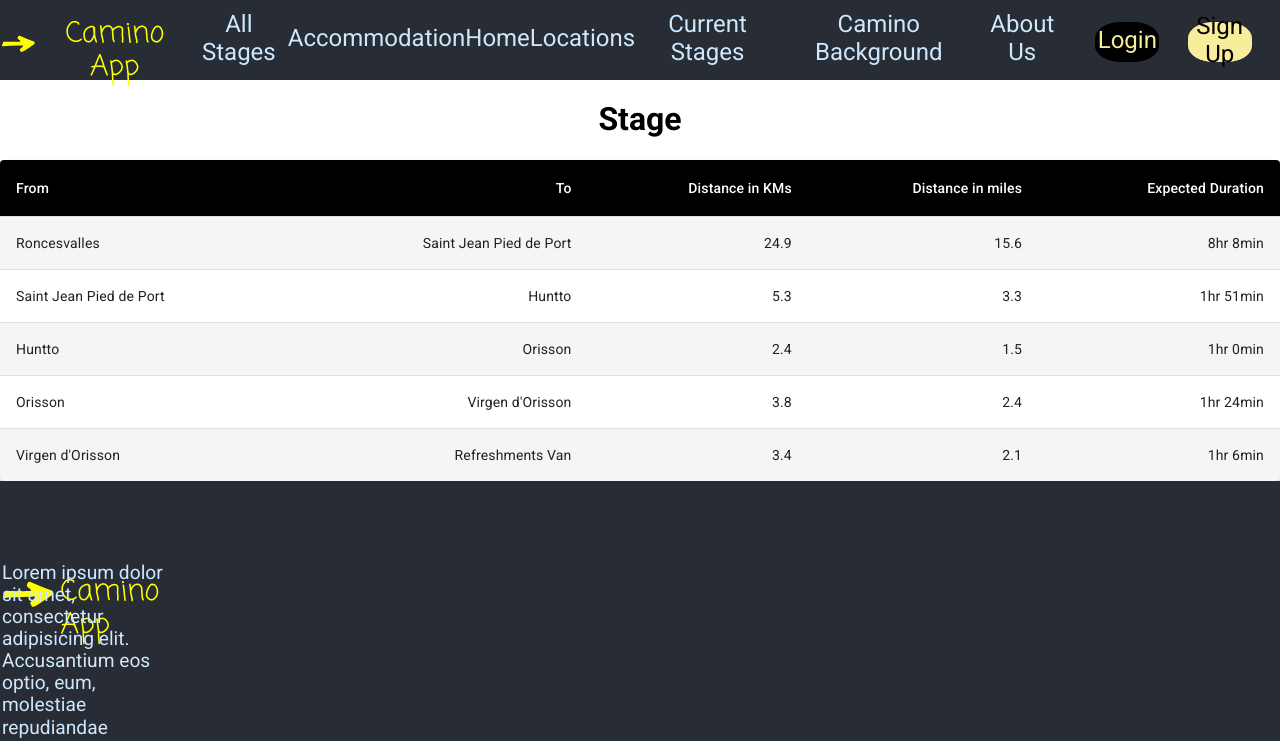
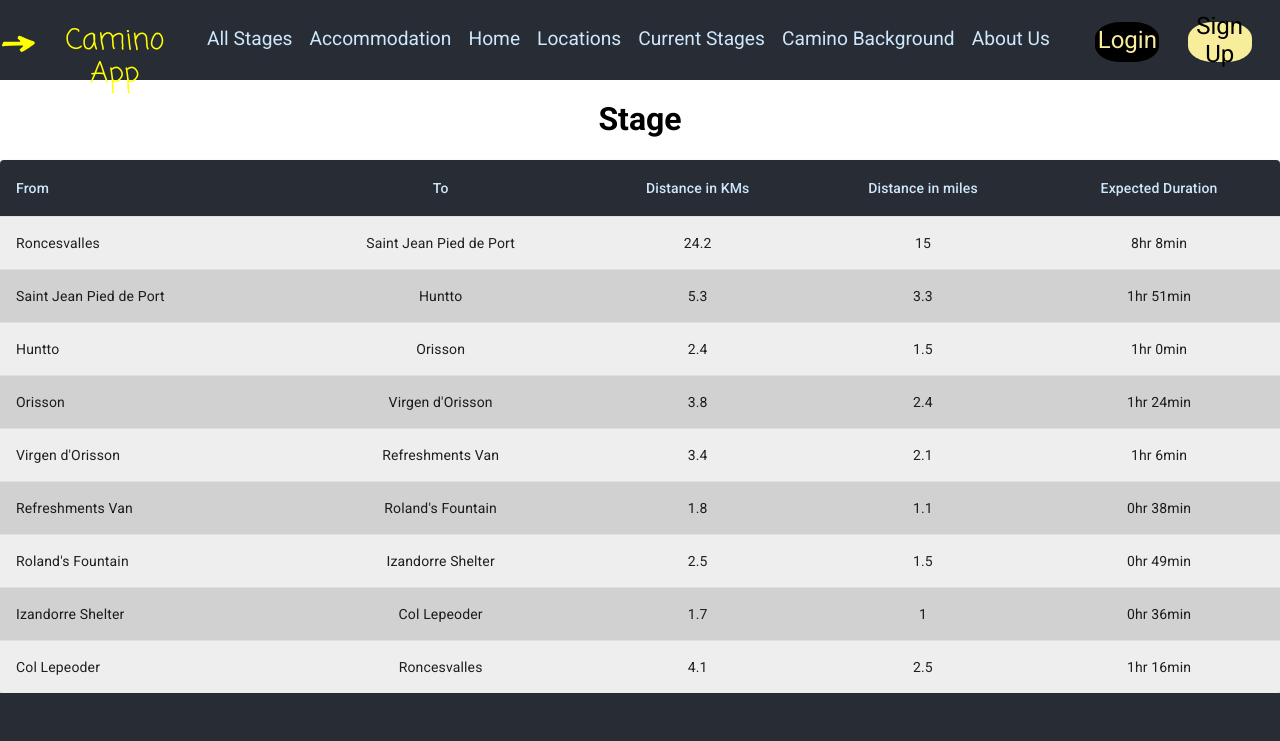
Before and after one commit to mmccart3/newcaminoapp, a React (Create React App) app: page /stages in a window 1280 px wide. Shown: the top 741 px of the page. Built offline with nearby package versions, Linux system fonts and the light colour scheme; the HTML template or start-up script is replaced by a standard one.

Commit message:
changed table colours

```diff
--- a/src/App.js
+++ b/src/App.js
@@ -1,4 +1,3 @@
-import logo from './logo.svg';
 import './App.css';
 import React from 'react';
 import { BrowserRouter, Routes, Route } from 'react-router-dom';
--- a/src/components/Navbar.css
+++ b/src/components/Navbar.css
@@ -33,7 +33,7 @@
 
 .nav-title {
     color: yellow;
-    font-size: 1.8rem;
+    /* font-size: 10px; */
     margin-top: 18px;
     font-family: 'Coming Soon', cursive;
     ;
@@ -41,7 +41,7 @@
 }
 
 .nav-menu {
-    font-size: 1.5rem;
+    font-size: 14;
     width: 100%;
     display: flex;
     list-style: none;
@@ -87,7 +87,7 @@
 .nav-title {
     color: yellow;
     font-size: 1.8rem;
-    margin-top: 18px;
+    margin-top: 25px;
     font-family: 'Coming Soon', cursive;
     ;
 }
--- a/src/components/StageTable.jsx
+++ b/src/components/StageTable.jsx
@@ -8,10 +8,12 @@ import TableHead from '@mui/material/TableHead';
 import TableRow from '@mui/material/TableRow';
 import Paper from '@mui/material/Paper';
 
+
+
 const StyledTableCell = styled(TableCell)(({ theme }) => ({
-  [`&.${tableCellClasses.head}`]: {
-    backgroundColor: theme.palette.common.black,
-    color: theme.palette.common.white,
+    [`&.${tableCellClasses.head}`]: {
+    backgroundColor: '#282c34',
+    color: '#cee7fd',
   },
   [`&.${tableCellClasses.body}`]: {
     fontSize: 14,
@@ -20,7 +22,10 @@ const StyledTableCell = styled(TableCell)(({ theme }) => ({
 
 const StyledTableRow = styled(TableRow)(({ theme }) => ({
   '&:nth-of-type(odd)': {
-    backgroundColor: theme.palette.action.hover,
+    backgroundColor: '#efeeee',
+  },
+  '&:nth-of-type(even)': {
+    backgroundColor: '#d1d1d1',
   },
   // hide last border
   '&:last-child td, &:last-child th': {
@@ -33,24 +38,28 @@ function createData(name, calories, fat, carbs, protein) {
 }
 
 const rows = [
-  createData('Roncesvalles', 'Saint Jean Pied de Port', 24.9, 15.6, '8hr 8min'),
+  createData('Roncesvalles', 'Saint Jean Pied de Port', 24.2, 15, '8hr 8min'),
   createData('Saint Jean Pied de Port', 'Huntto', 5.3, 3.3, "1hr 51min"),
   createData('Huntto', 'Orisson', 2.4, 1.5, '1hr 0min'),
   createData('Orisson', "Virgen d'Orisson", 3.8, 2.4, '1hr 24min'),
   createData("Virgen d'Orisson", 'Refreshments Van', 3.4, 2.1, "1hr 6min"),
+  createData('Refreshments Van', "Roland's Fountain", 1.8, 1.1, "0hr 38min"),
+  createData("Roland's Fountain", 'Izandorre Shelter', 2.5, 1.5, "0hr 49min"),
+  createData('Izandorre Shelter',"Col Lepeoder", 1.7, 1, "0hr 36min"),
+  createData("Col Lepeoder", 'Roncesvalles', 4.1, 2.5, "1hr 16min"),
 ];
 
 function StageTable() {
   return (
     <TableContainer component={Paper}>
-      <Table sx={{ minWidth: 700 }} aria-label="customized table">
+      <Table sx={{ minWidth: 400 }} stickyHeader aria-label="customized table">
         <TableHead>
           <TableRow>
             <StyledTableCell>From</StyledTableCell>
-            <StyledTableCell align="right">To</StyledTableCell>
-            <StyledTableCell align="right">Distance in KMs</StyledTableCell>
-            <StyledTableCell align="right">Distance in miles</StyledTableCell>
-            <StyledTableCell align="right">Expected Duration</StyledTableCell>
+            <StyledTableCell align="center">To</StyledTableCell>
+            <StyledTableCell align="center">Distance in KMs</StyledTableCell>
+            <StyledTableCell align="center">Distance in miles</StyledTableCell>
+            <StyledTableCell align="center">Expected Duration</StyledTableCell>
           </TableRow>
         </TableHead>
         <TableBody>
@@ -59,10 +68,10 @@ function StageTable() {
               <StyledTableCell component="th" scope="row">
                 {row.name}
               </StyledTableCell>
-              <StyledTableCell align="right">{row.calories}</StyledTableCell>
-              <StyledTableCell align="right">{row.fat}</StyledTableCell>
-              <StyledTableCell align="right">{row.carbs}</StyledTableCell>
-              <StyledTableCell align="right">{row.protein}</StyledTableCell>
+              <StyledTableCell align="center">{row.calories}</StyledTableCell>
+              <StyledTableCell align="center">{row.fat}</StyledTableCell>
+              <StyledTableCell align="center">{row.carbs}</StyledTableCell>
+              <StyledTableCell align="center">{row.protein}</StyledTableCell>
             </StyledTableRow>
           ))}
         </TableBody>
```
